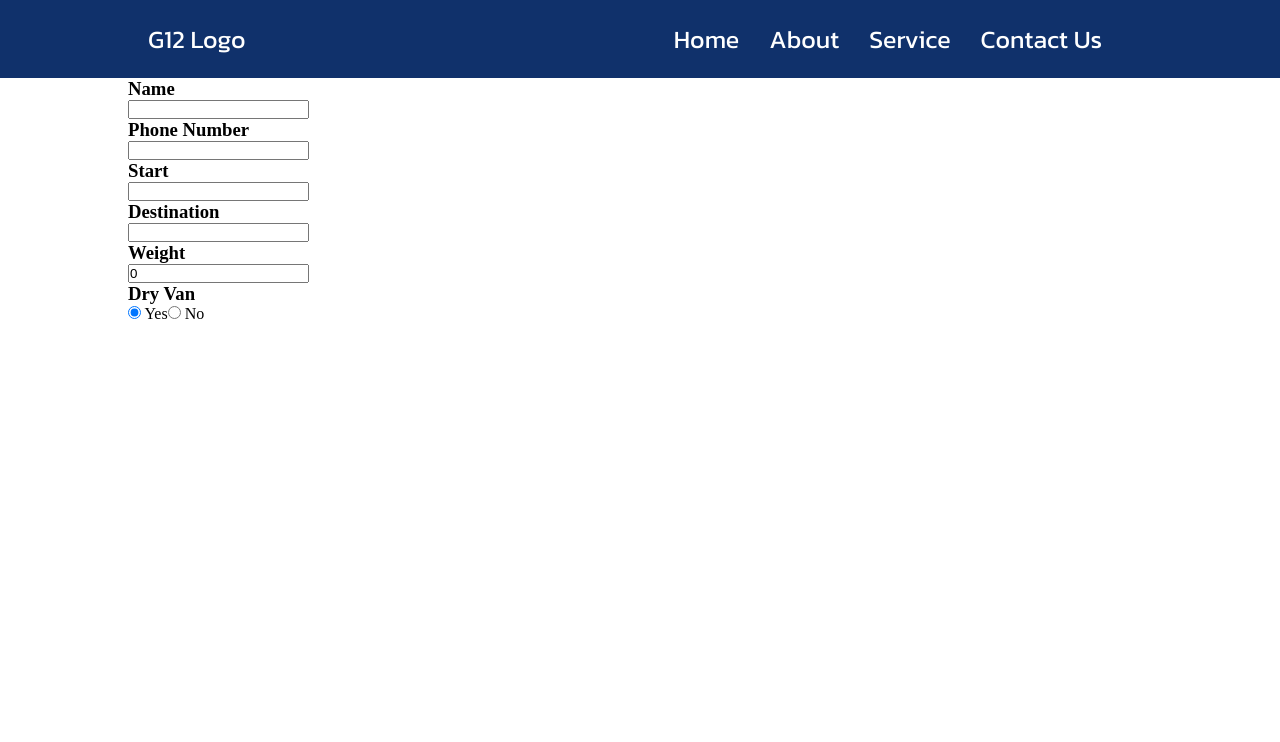
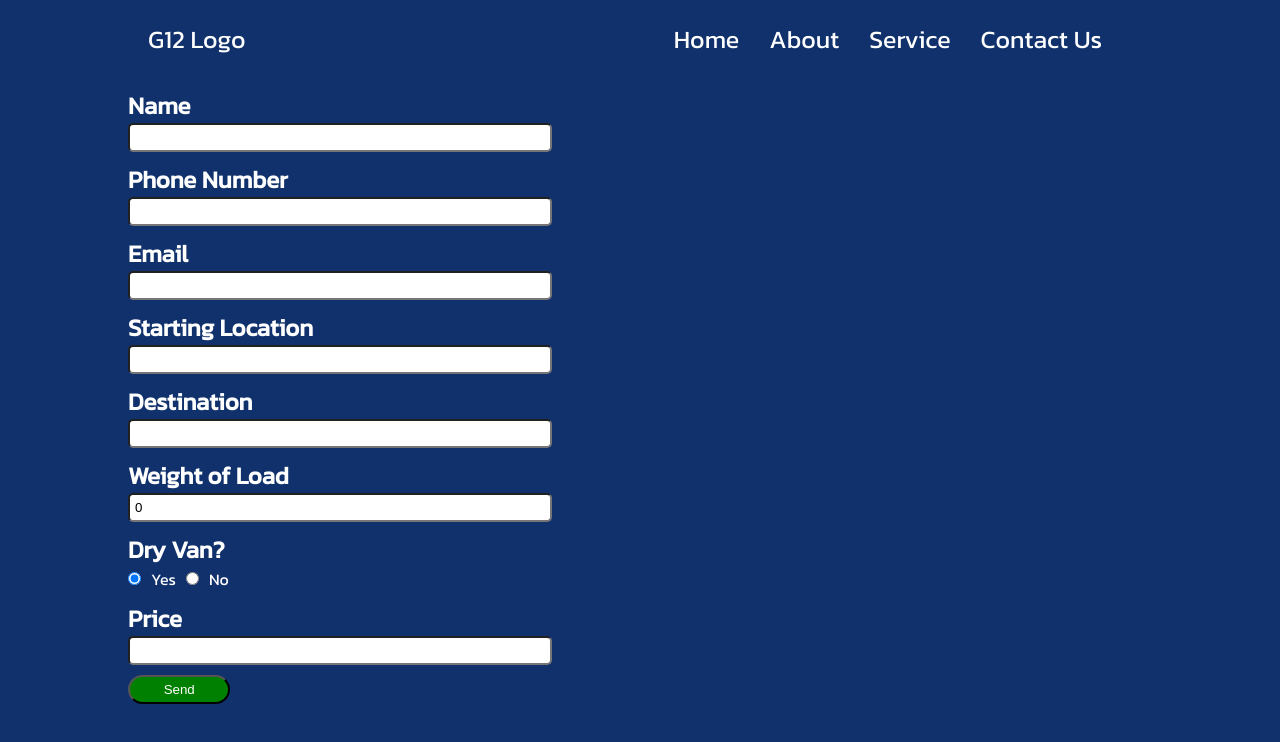
Before and after one commit to trykhov/g12_site, a React (Create React App) app: page /service in a window 1280 px wide. Shown: the top 742 px of the page. Built offline with nearby package versions, Linux system fonts and the light colour scheme.

Commit message:
formatted the service page

```diff
--- a/package.json
+++ b/package.json
@@ -3,6 +3,7 @@
   "version": "0.1.0",
   "private": true,
   "dependencies": {
+    "history": "^4.9.0",
     "react": "^16.8.4",
     "react-dom": "^16.8.4",
     "react-router-dom": "^5.0.0",
--- a/src/components/App.js
+++ b/src/components/App.js
@@ -1,5 +1,5 @@
 import React from "react";
-import { BrowserRouter, Route, Link, Switch } from "react-router-dom";
+import { BrowserRouter, Route, Link, Switch} from "react-router-dom";
 import Navigation from "./Navigation";
 import Intro from "./Intro";
 import About from "./About";
--- a/src/components/ServicePage.js
+++ b/src/components/ServicePage.js
@@ -8,61 +8,92 @@ class ServicePage extends React.Component {
   state = {
     contactName: "",
     phoneNumber: "",
+    email: "",
     startLocation: "",
     endLocation: "",
-    weight: 0,
-    dryVan: true
+    weight: 0
   };
+
+  checkEmpty = stateList => {};
 
   render() {
     return (
-      <section>
+      <section style={{ backgroundColor: "#10316b", height: "100%" }}>
         <Navigation />
         <div style={{ height: "78px" }} />
         <div className="survey">
-          <div className="contactName">
-            <h3> Name </h3>
+          <form action="https://formspree.io/tryc_khov@yahoo.com" method="POST">
+            <div className="input-container">
+              <h2> Name </h2>
               <input
+                className="input-box"
                 type="text"
+                name="Name"
                 value={this.state.contactName}
                 onChange={e => this.setState({ contactName: e.target.value })}
               />
             </div>
-          <div className="phoneNumber">
-            <h3> Phone Number </h3>
+            <div className="input-container">
+              <h2> Phone Number </h2>
               <input
+                className="input-box"
                 type="text"
+                name="Phone Number"
                 value={this.state.phoneNumber}
                 onChange={e => this.setState({ phoneNumber: e.target.value })}
               />
             </div>
-          <div className="locations">
-            <h3> Start </h3>
+            <div className="input-container">
+              <h2> Email </h2>
               <input
+                className="input-box"
+                type="email"
+                name="Email"
+                value={this.state.email}
+                onChange={e => this.setState({ email: e.target.value })}
+              />
+            </div>
+            <div className="input-container">
+              <h2> Starting Location </h2>
+              <input
+                className="input-box"
                 type="text"
+                name="From"
                 value={this.state.startLocation}
                 onChange={e => this.setState({ startLocation: e.target.value })}
               />
-            <h3> Destination </h3>
+            </div>
+            <div>
+              <h2> Destination </h2>
               <input
+                className="input-box"
                 type="text"
+                name="To"
                 value={this.state.endLocation}
                 onChange={e => this.setState({ endLocation: e.target.value })}
               />
             </div>
-          <div className="weight">
-            <h3> Weight </h3>
+            <div className="input-container">
+              <h2> Weight of Load </h2>
               <input
+                className="input-box"
                 type="text"
+                name="Weight"
                 value={this.state.weight}
                 onChange={e => this.setState({ weight: e.target.value })}
               />
             </div>
-          <div className="dry">
-            <h3> Dry Van </h3>
-            <input type="radio" name="choice" value="yes" checked /> Yes
-            <input type="radio" name="choice" value="no" /> No
+            <div className="input-container">
+              <h2> Dry Van? </h2>
+              <input className="dry-van-yes" type="radio" name="dryVan" value="Yes" defaultChecked/>Yes
+              <input className="dry-van-no" type="radio" name="dryVan" value="No" />No
             </div>
+            <div className="input-container">
+              <h2> Price </h2>
+              <input className="input-box" type="text" name="Price" />
+            </div>
+            <input className="submit-button" type="submit" value="Send" />
+          </form>
         </div>
       </section>
     );
--- a/src/css/servicepage.css
+++ b/src/css/servicepage.css
@@ -1,4 +1,40 @@
+
 .survey {
+  margin: 0 auto;
+  color: #fff;
+  font-family: 'Kanit', sans-serif;
+  background-color: #10316b;
+}
+
+form {
   width: 80%;
   margin: 0 auto;
+  padding-bottom: 10px;
 }
+
+.input-container {
+  margin: 10px 0;
+}
+
+.input-box {
+  width: 40%;
+  border-radius: 5px;
+  height: 15px;
+  padding: 5px;
+}
+
+.dry-van-yes {
+  margin-right: 10px;
+}
+
+.dry-van-no {
+  margin: 0 10px;
+}
+
+.submit-button {
+  width: 10%;
+  border-radius: 16px;
+  padding: 5px;
+  background-color: green;
+  color: #fff;
+}
```
Lines whose indentation alone changed are shown as unchanged.
